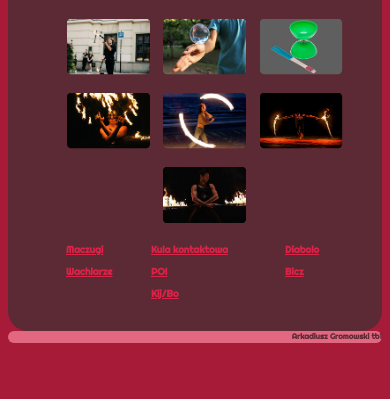
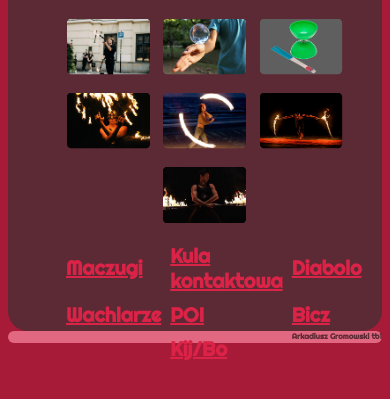
Before and after one commit to argrom/Arkadiusz-Gromowski-public, a plain HTML site: page index.html in a window 390 px wide. Shown: the part 55-454 px from the top of the page. Drawn offline with Linux system fonts and the light colour scheme.

Commit message:
Update Style.css

```diff
--- a/css/Style.css
+++ b/css/Style.css
@@ -173,6 +173,9 @@ h3{
 		width: 100%;
 		height: 90vw;
 	}
+	.menu_min{
+		font-size: 15pt;
+	}
 }
 @media screen and (min-width: 600px) and (max-width: 1199px){
 	.menu_min, .menu2, .sub_menu, .rvbreak, .lvbreak, .hbreak{
```
